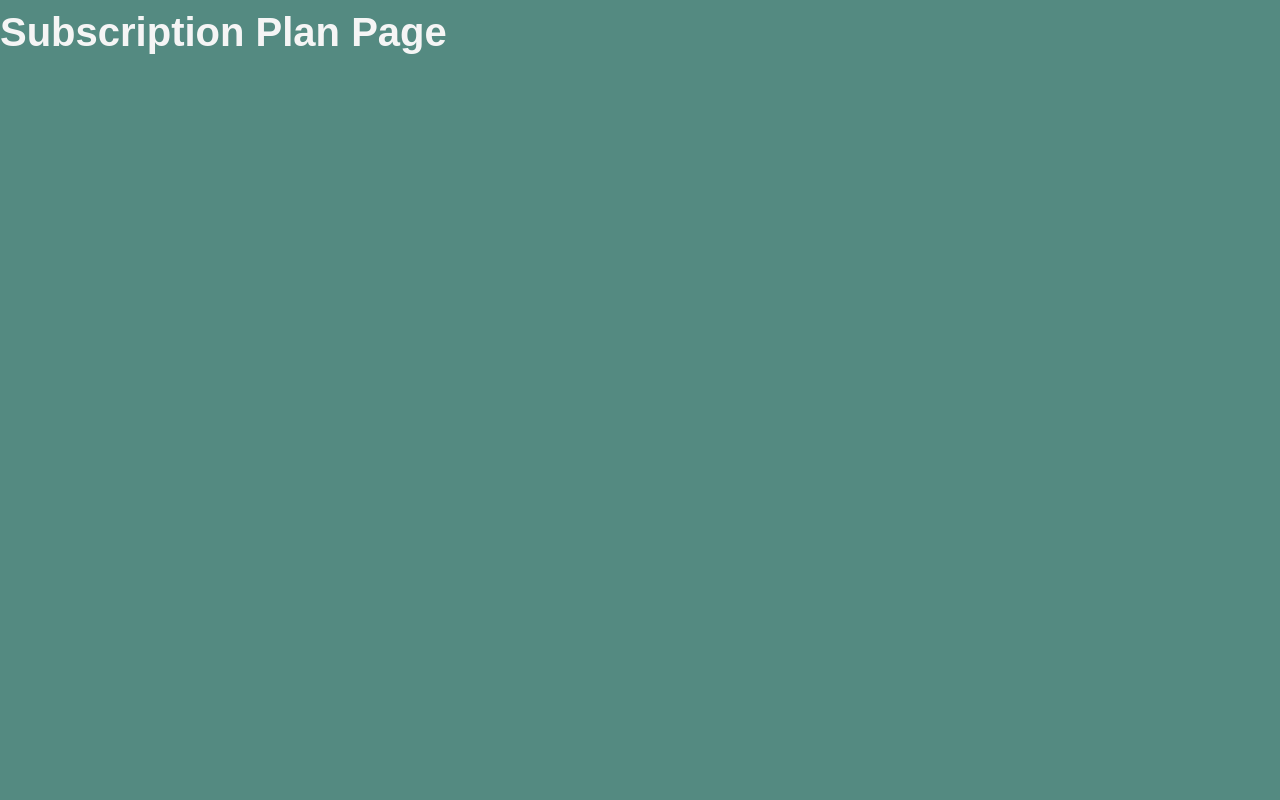
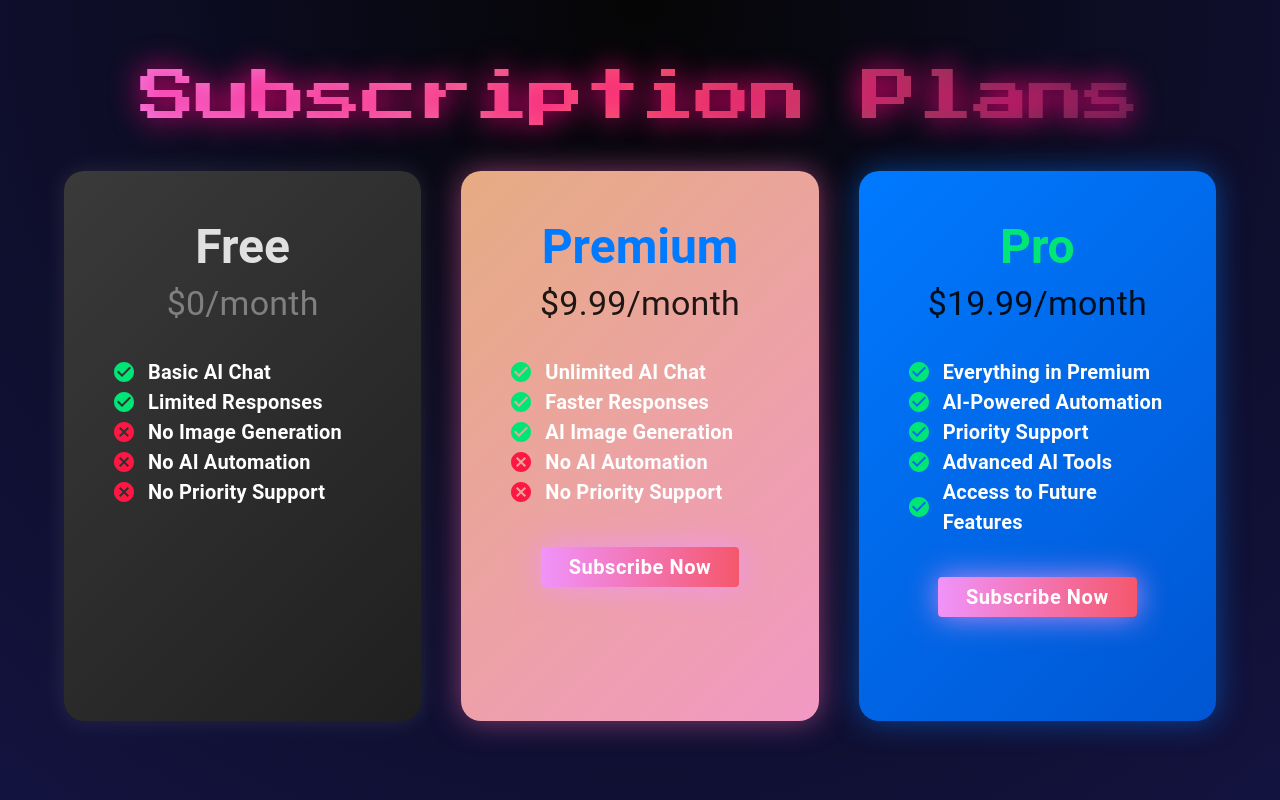
Before and after one commit to elab-development/internet-tehnologije-2024-projekat-chatbot_app_20190358_20190388, a React (Create React App) app in the folder chatbot-frontend/: page /subscription in a window 1280 px wide. Built offline with nearby package versions, Linux system fonts and the light colour scheme; a web font is replaced by a local one.

Commit message:
Implementirana komponenta SubscriptionPlan.jsx

```diff
--- a/chatbot-frontend/src/App.js
+++ b/chatbot-frontend/src/App.js
@@ -12,6 +12,7 @@ import Homepage from "./pages/Home";
 import AboutUs from "./pages/AboutUs";
 import Chat from "./pages/Chat";
 import GenerateImage from "./pages/GenerateImage";
+import SubscriptionPlan from "./pages/SubscriptionPlan";
 import Navbar from "./components/Navbar";
 import Footer from "./components/Footer";
 import React, { useState, useEffect } from "react";
@@ -69,7 +70,7 @@ const AppContent = ({ userData, setUserData }) => {
         <Route path="/about" element={<AboutUs />} />
         <Route path="/chat" element={<Chat userData={userData} />} />
         <Route path="/generate-image" element={<GenerateImage/>} />
-        <Route path="/subscription" element={<h1>Subscription Plan Page</h1>} />
+        <Route path="/subscription" element={<SubscriptionPlan/>} />
       </Routes>
       {showNavbar && <Footer />}
     </>
--- a/chatbot-frontend/src/pages/Chat.jsx
+++ b/chatbot-frontend/src/pages/Chat.jsx
@@ -145,7 +145,11 @@ const Chat = ({ userData }) => {
           ref={chatContainerRef}
         >
           {chatHistory.length === 0 ? (
-            <Typography variant="body1" color="textSecondary" textAlign="center">
+            <Typography variant="body1" color="textSecondary" textAlign="center" sx={{
+              fontSize: "25px",
+              color:"white",
+              fontWeight:"bold"
+            }}>
               No messages found.
             </Typography>
           ) : (
--- a/chatbot-frontend/src/pages/GenerateImage.jsx
+++ b/chatbot-frontend/src/pages/GenerateImage.jsx
@@ -1,5 +1,5 @@
 import React, { useState, useEffect } from "react";
-import { Box, Container, TextField, CircularProgress, Typography, Paper, Grid } from "@mui/material";
+import { Box, Container, TextField, CircularProgress, Typography, Paper } from "@mui/material";
 import Button from "../components/Button";
 
 const GenerateImage = () => {
@@ -106,7 +106,7 @@ const GenerateImage = () => {
 
         {/* Error Message */}
         {error && (
-          <Typography color="error" sx={{ mb: 3 }}>
+          <Typography color="error" sx={{ mb: 3, fontSize: "20px", fontWeight: "bold" }}>
             {error}
           </Typography>
         )}
@@ -115,24 +115,38 @@ const GenerateImage = () => {
         <Paper
           elevation={3}
           sx={{
-            minHeight: "400px",
-            maxHeight: "500px",
-            overflowY: "auto",
-            p: 2,
-            borderRadius: 2,
-            backgroundColor: "rgba(255, 255, 255, 0.1)",
+            width: "100%",
+            height: "500px",
             display: "flex",
             justifyContent: "center",
             alignItems: "center",
+            borderRadius: 2,
+            backgroundColor: "rgba(255, 255, 255, 0.1)",
             mt: 2,
+            overflow: "hidden",
           }}
         >
           {loading ? (
             <CircularProgress color="secondary" />
           ) : image ? (
-            <img src={image} alt="Generated AI" style={{ width: "100%", borderRadius: "10px" }} />
+            <img
+              src={image}
+              alt="Generated AI"
+              style={{
+                width: "100%",
+                height: "100%",
+                maxWidth: "100%",
+                maxHeight: "100%",
+                objectFit: "contain", // Ensures full image is visible without cropping
+                display: "block", // Removes unwanted spaces
+                borderRadius: "10px"
+              }}
+            />
           ) : (
-            <Typography variant="body1" color="textSecondary">
+            <Typography
+              variant="body1"
+              sx={{ fontSize: "25px", fontWeight: "bold", color: "white" }}
+            >
               No images generated yet.
             </Typography>
           )}
--- /dev/null
+++ b/chatbot-frontend/src/pages/SubscriptionPlan.jsx
@@ -0,0 +1,220 @@
+import React, { useState, useEffect } from "react";
+import { Box, Container, Grid, Paper, Typography } from "@mui/material";
+import CheckCircleIcon from "@mui/icons-material/CheckCircle";
+import CancelIcon from "@mui/icons-material/Cancel";
+import Button from "../components/Button";
+
+const SubscriptionPlan = () => {
+  const [displayedText, setDisplayedText] = useState("");
+  const fullText = "Subscription Plans";
+
+  useEffect(() => {
+    let index = 0;
+    const interval = setInterval(() => {
+      setDisplayedText(fullText.substring(0, index));
+      index++;
+
+      if (index > fullText.length) {
+        clearInterval(interval);
+      }
+    }, 80);
+
+    return () => clearInterval(interval);
+  }, []);
+
+  const featureStyles = {
+    display: "flex",
+    alignItems: "center",
+    gap: 1.5,
+    fontSize: "20px",
+    fontWeight: "bold",
+    color: "#fff",
+  };
+
+  const iconStyle = {
+    fontSize: "24px",
+  };
+
+  return (
+    <Box
+      sx={{
+        minHeight: "100vh",
+        background: "radial-gradient(circle at top, #050505, #0d0d26, #131340)",
+        color: "white",
+        textAlign: "center",
+        py: 8,
+        px: 3,
+      }}
+    >
+      <Container maxWidth="lg">
+        {/* Typewriter Animated Title */}
+        <Typography
+          variant="h2"
+          sx={{
+            fontFamily: "'Press Start 2P', cursive",
+            fontSize: { xs: "36px", md: "56px" },
+            background: "linear-gradient(90deg, #f093fb, #f5576c, #24243e)",
+            WebkitBackgroundClip: "text",
+            WebkitTextFillColor: "transparent",
+            mb: 5,
+            textShadow: "0px 0px 30px rgba(255, 0, 127, 1)",
+          }}
+        >
+          {displayedText}
+        </Typography>
+
+        {/* Grid Container for Plans */}
+        <Grid container spacing={5} justifyContent="center">
+          {/* Free Plan */}
+          <Grid item xs={12} sm={6} md={4}>
+            <Paper
+              elevation={6}
+              sx={{
+                p: 6,
+                borderRadius: 5,
+                minHeight: "550px",
+                background: "linear-gradient(135deg, #3a3a3a, #1f1f1f)",
+                textAlign: "center",
+                boxShadow: "0px 0px 25px rgba(255, 255, 255, 0.1)",
+              }}
+            >
+              <Typography variant="h3" sx={{ color: "#E0E0E0", fontWeight: "bold" }}>
+                Free
+              </Typography>
+              <Typography variant="h4" color="gray" sx={{ mt: 1 }}>
+                $0/month
+              </Typography>
+              <Box sx={{ mt: 4, textAlign: "left" }}>
+                <Typography sx={featureStyles}>
+                  <CheckCircleIcon sx={{ color: "#00E676", ...iconStyle }} /> Basic AI Chat
+                </Typography>
+                <Typography sx={featureStyles}>
+                  <CheckCircleIcon sx={{ color: "#00E676", ...iconStyle }} /> Limited Responses
+                </Typography>
+                <Typography sx={featureStyles}>
+                  <CancelIcon sx={{ color: "#FF1744", ...iconStyle }} /> No Image Generation
+                </Typography>
+                <Typography sx={featureStyles}>
+                  <CancelIcon sx={{ color: "#FF1744", ...iconStyle }} /> No AI Automation
+                </Typography>
+                <Typography sx={featureStyles}>
+                  <CancelIcon sx={{ color: "#FF1744", ...iconStyle }} /> No Priority Support
+                </Typography>
+              </Box>
+            </Paper>
+          </Grid>
+
+          {/* Premium Plan */}
+          <Grid item xs={12} sm={6} md={4}>
+            <Paper
+              elevation={6}
+              sx={{
+                p: 6,
+                borderRadius: 5,
+                minHeight: "550px",
+                background: "linear-gradient(135deg,rgb(230, 172, 130),rgb(242, 153, 196))",
+                textAlign: "center",
+                boxShadow: "0px 0px 30px rgba(255, 105, 180, 0.5)",
+              }}
+            >
+              <Typography variant="h3" sx={{ fontWeight: "bold", color:"#007AFF"}}>
+                Premium
+              </Typography>
+              <Typography variant="h4" sx={{ mt: 1 }}>
+                $9.99/month
+              </Typography>
+              <Box sx={{ mt: 4, textAlign: "left" }}>
+                <Typography sx={featureStyles}>
+                  <CheckCircleIcon sx={{ color: "#00E676", ...iconStyle }} /> Unlimited AI Chat
+                </Typography>
+                <Typography sx={featureStyles}>
+                  <CheckCircleIcon sx={{ color: "#00E676", ...iconStyle }} /> Faster Responses
+                </Typography>
+                <Typography sx={featureStyles}>
+                  <CheckCircleIcon sx={{ color: "#00E676", ...iconStyle }} /> AI Image Generation
+                </Typography>
+                <Typography sx={featureStyles}>
+                  <CancelIcon sx={{ color: "#FF1744", ...iconStyle }} /> No AI Automation
+                </Typography>
+                <Typography sx={featureStyles}>
+                  <CancelIcon sx={{ color: "#FF1744", ...iconStyle }} /> No Priority Support
+                </Typography>
+              </Box>
+              <Box mt={5}>
+                <Button
+                  text="Subscribe Now"
+                  sx={{
+                    fontSize: "20px",
+                    padding: "14px 28px",
+                    background: "linear-gradient(90deg, #f093fb, #f5576c)",
+                    boxShadow: "0px 0px 30px rgba(240, 147, 251, 0.8)",
+                    "&:hover": {
+                      boxShadow: "0px 0px 50px rgba(240, 147, 251, 1)",
+                      transform: "scale(1.05)",
+                    },
+                  }}
+                />
+              </Box>
+            </Paper>
+          </Grid>
+
+          {/* Pro Plan */}
+          <Grid item xs={12} sm={6} md={4}>
+            <Paper
+              elevation={6}
+              sx={{
+                p: 6,
+                borderRadius: 5,
+                minHeight: "550px",
+                background: "linear-gradient(135deg, #007AFF, #0056D2)",
+                textAlign: "center",
+                boxShadow: "0px 0px 30px rgba(0, 122, 255, 0.5)",
+              }}
+            >
+              <Typography variant="h3" sx={{ fontWeight: "bold", color:"#00E676"}}>
+                Pro
+              </Typography>
+              <Typography variant="h4" sx={{ mt: 1 }}>
+                $19.99/month
+              </Typography>
+              <Box sx={{ mt: 4, textAlign: "left" }}>
+                <Typography sx={featureStyles}>
+                  <CheckCircleIcon sx={{ color: "#00E676", ...iconStyle }} /> Everything in Premium
+                </Typography>
+                <Typography sx={featureStyles}>
+                  <CheckCircleIcon sx={{ color: "#00E676", ...iconStyle }} /> AI-Powered Automation
+                </Typography>
+                <Typography sx={featureStyles}>
+                  <CheckCircleIcon sx={{ color: "#00E676", ...iconStyle }} /> Priority Support
+                </Typography>
+                <Typography sx={featureStyles}>
+                  <CheckCircleIcon sx={{ color: "#00E676", ...iconStyle }} /> Advanced AI Tools
+                </Typography>
+                <Typography sx={featureStyles}>
+                  <CheckCircleIcon sx={{ color: "#00E676", ...iconStyle }} /> Access to Future Features
+                </Typography>
+              </Box>
+              <Box mt={5}>
+                <Button
+                  text="Subscribe Now"
+                  sx={{
+                    fontSize: "20px",
+                    padding: "14px 28px",
+                    background: "linear-gradient(90deg, #f093fb, #f5576c)",
+                    boxShadow: "0px 0px 30px rgba(240, 147, 251, 0.8)",
+                    "&:hover": {
+                      boxShadow: "0px 0px 50px rgba(240, 147, 251, 1)",
+                      transform: "scale(1.05)",
+                    },
+                  }}
+                />
+              </Box>
+            </Paper>
+          </Grid>
+        </Grid>
+      </Container>
+    </Box>
+  );
+};
+
+export default SubscriptionPlan;
```
